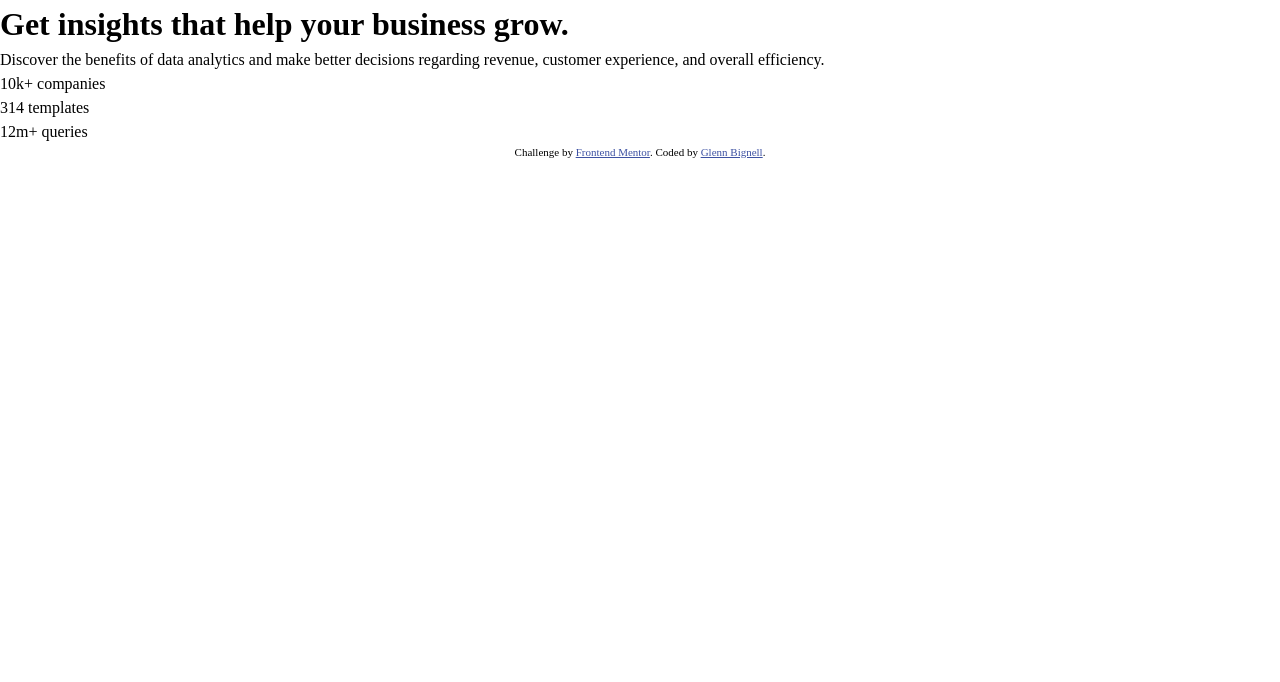
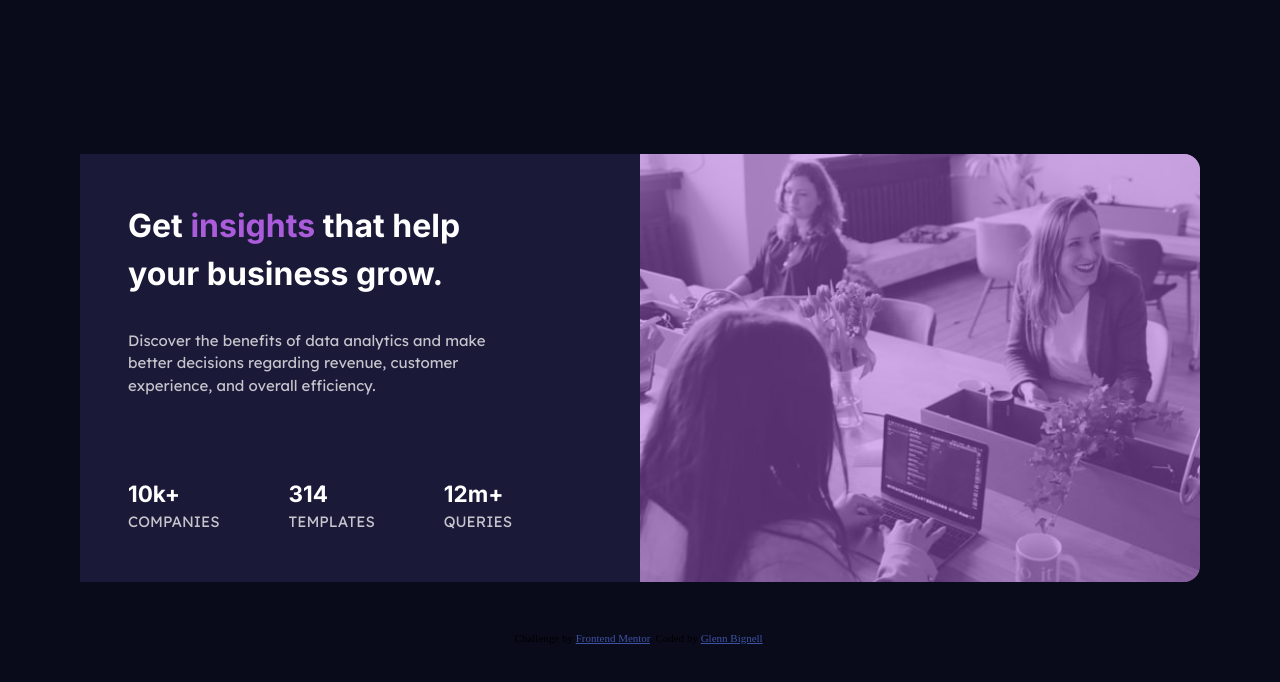
Before and after one commit to gbignell/stats-preview-card-component, a plain HTML site: page index.html in a window 1280 px wide. Drawn offline with Linux system fonts and the light colour scheme.

Commit message:
Desktop version complete

```diff
--- a/index.html
+++ b/index.html
@@ -28,14 +28,27 @@
   </head>
   <body>
     <main>
-      <h1>Get insights that help your business grow.</h1>
-      <p>
-        Discover the benefits of data analytics and make better decisions
-        regarding revenue, customer experience, and overall efficiency.
-      </p>
-      <p>10k+ companies</p>
-      <p>314 templates</p>
-      <p>12m+ queries</p>
+      <div class="text">
+        <h1>Get <span>insights</span> that help your business grow.</h1>
+        <p>
+          Discover the benefits of data analytics and make better decisions
+          regarding revenue, customer experience, and overall efficiency.
+        </p>
+        <div class="stats">
+          <p>
+            <span class="heading">10k+</span><br />
+            COMPANIES
+          </p>
+          <p><span class="heading">314</span><br />TEMPLATES</p>
+          <p>
+            <span class="heading">12m+</span><br />
+            QUERIES
+          </p>
+        </div>
+      </div>
+      <div class="img">
+        <div class="layer"></div>
+      </div>
     </main>
     <footer class="attribution">
       Challenge by
--- a/style.css
+++ b/style.css
@@ -39,6 +39,11 @@ body {
   min-height: 100vh;
   text-rendering: optimizeSpeed;
   line-height: 1.5;
+  display: flex;
+  flex-direction: column;
+  justify-content: center;
+  align-items: center;
+  background-color: hsl(233, 47%, 7%);
 }
 
 /* A elements that don't have a class get default styles */
@@ -76,3 +81,69 @@ select {
     scroll-behavior: auto !important;
   }
 }
+
+main {
+  display: flex;
+  margin-bottom: 3rem;
+  max-width: 70rem;
+}
+
+.text {
+  flex: 1;
+  display: flex;
+  flex-direction: column;
+  gap: 2rem;
+  background-color: hsl(244, 38%, 16%);
+  padding: 3rem 8rem 3rem 3rem;
+  font-family: "Inter", sans-serif;
+}
+
+.text h1 {
+  color: hsl(0, 0%, 100%);
+  font-weight: 700;
+}
+
+span {
+  color: hsl(277, 64%, 61%);
+}
+
+.text p {
+  font-family: "Lexend Deca", sans-serif;
+  font-size: 15px;
+  font-weight: 400;
+  color: hsla(0, 0%, 100%, 0.75);
+}
+
+.heading {
+  font-family: "Inter", sans-serif;
+  font-weight: 700;
+  font-size: 1.5em;
+  color: hsl(0, 0%, 100%);
+}
+
+.img {
+  flex: 1;
+  background: url("images/image-header-desktop.jpg");
+  background-size: cover;
+  border-radius: 0 1rem 1rem 0;
+  padding: 3rem 3rem 3rem 8rem;
+  /* filter: sepia(); */
+  position: relative;
+}
+
+.layer {
+  background: hsl(277, 64%, 61%, 0.5);
+  /* background-color: brown; */
+  height: 100%;
+  width: 100%;
+  border-radius: 0 1rem 1rem 0;
+  position: absolute;
+  top: 0;
+  left: 0;
+}
+
+.stats {
+  display: flex;
+  justify-content: space-between;
+  margin-top: 3rem;
+}
```
